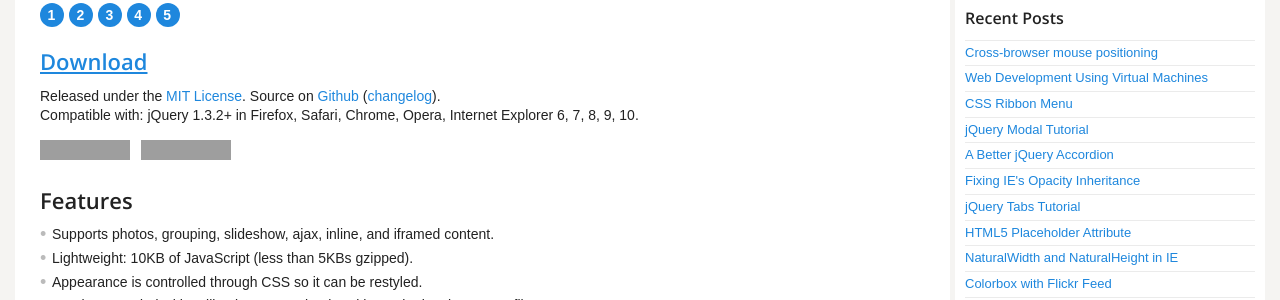
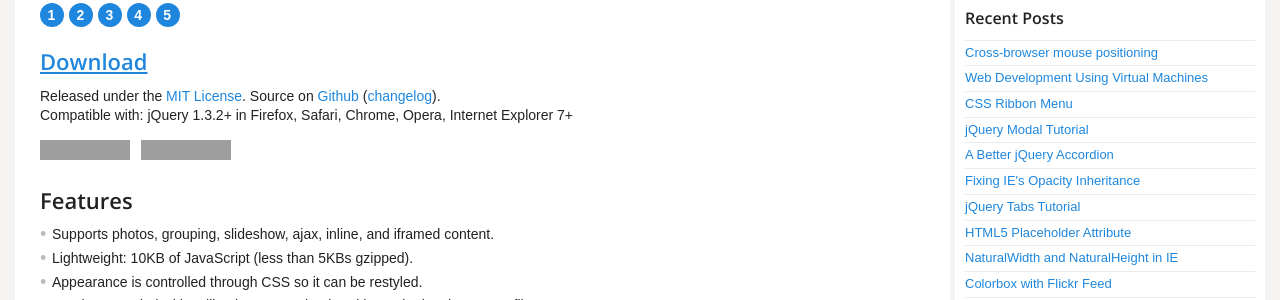
Before and after one commit to jackmoore/jackmoore.github.io, a Jekyll site: the page built from colorbox.md, in a window 1280 px wide and 900 px high, cut to the strip 261-561 px from the top of the window. Built offline with Jekyll 4.4.1, drawn with Linux system fonts in a browser that asks for light colours; Markdown is read by kramdown in place of the engine named in the settings; comment, search, counter and statistics services are not loaded; grey boxes are pictures that could not be loaded.

Commit message:
removed IE6 from Colorbox's supported browsers

```diff
--- a/colorbox.md
+++ b/colorbox.md
@@ -18,7 +18,7 @@ permalink: /colorbox/
 <h2><a href='https://github.com/jackmoore/colorbox/archive/master.zip' style='text-decoration: underline;'>Download</a></h2>
 
 <p>Released under the <a href='http://www.opensource.org/licenses/mit-license.php'>MIT License</a>.  Source on <a href='http://github.com/jackmoore/colorbox'>Github</a> (<a href='http://github.com/jackmoore/colorbox#changelog'>changelog</a>).<br/>
-  Compatible with: jQuery 1.3.2+ in Firefox, Safari, Chrome, Opera, Internet Explorer 6, 7, 8, 9, 10.</p>
+  Compatible with: jQuery 1.3.2+ in Firefox, Safari, Chrome, Opera, Internet Explorer 7+</p>
 <p>
 <iframe src="http://ghbtns.com/github-btn.html?user=jackmoore&amp;repo=colorbox&amp;type=watch&amp;count=true" allowtransparency="true" frameborder="0" scrolling="0" width="97" height="20"></iframe>
 <iframe src="http://ghbtns.com/github-btn.html?user=jackmoore&amp;repo=colorbox&amp;type=fork&amp;count=true" allowtransparency="true" frameborder="0" scrolling="0" width="95" height="20"></iframe></p>
```
